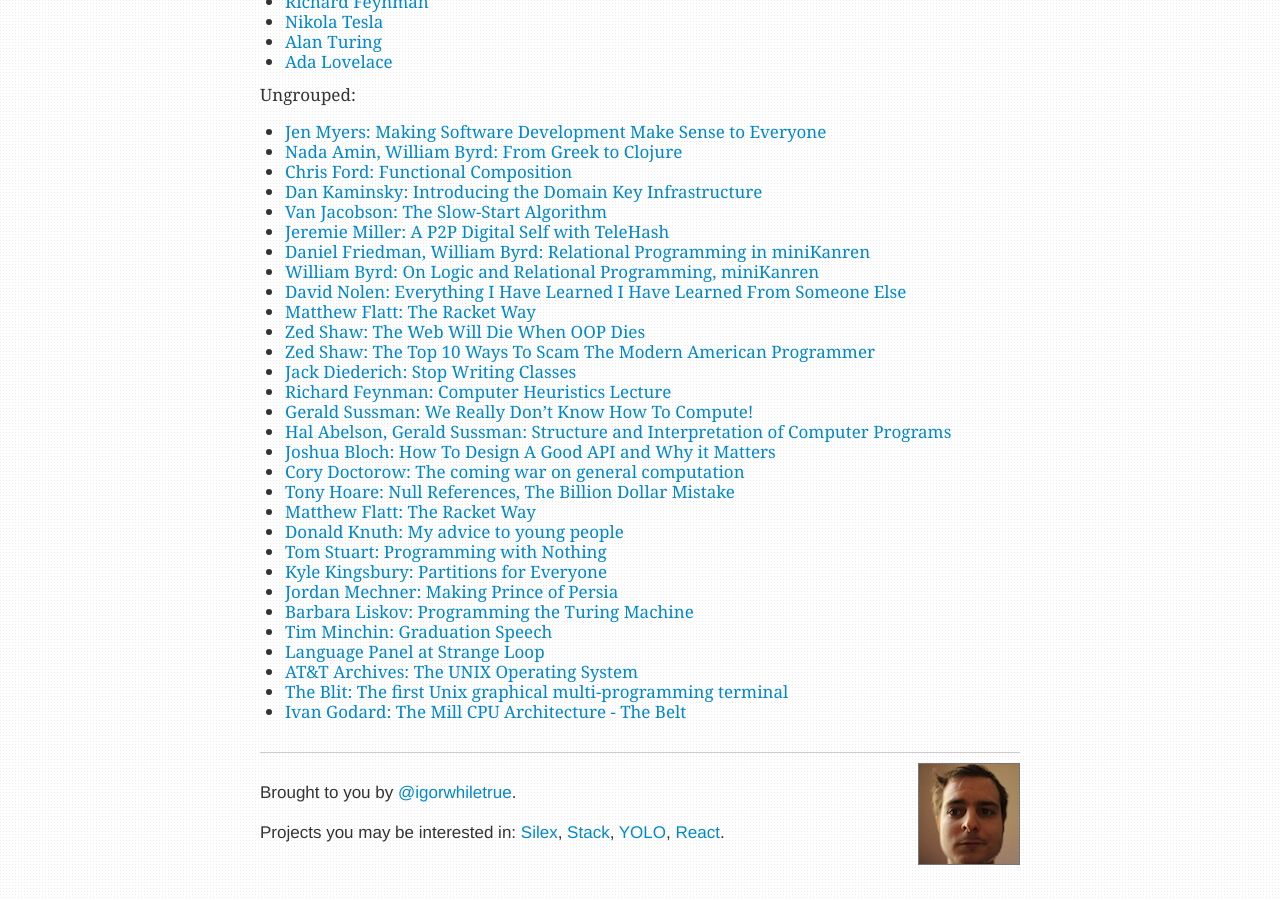
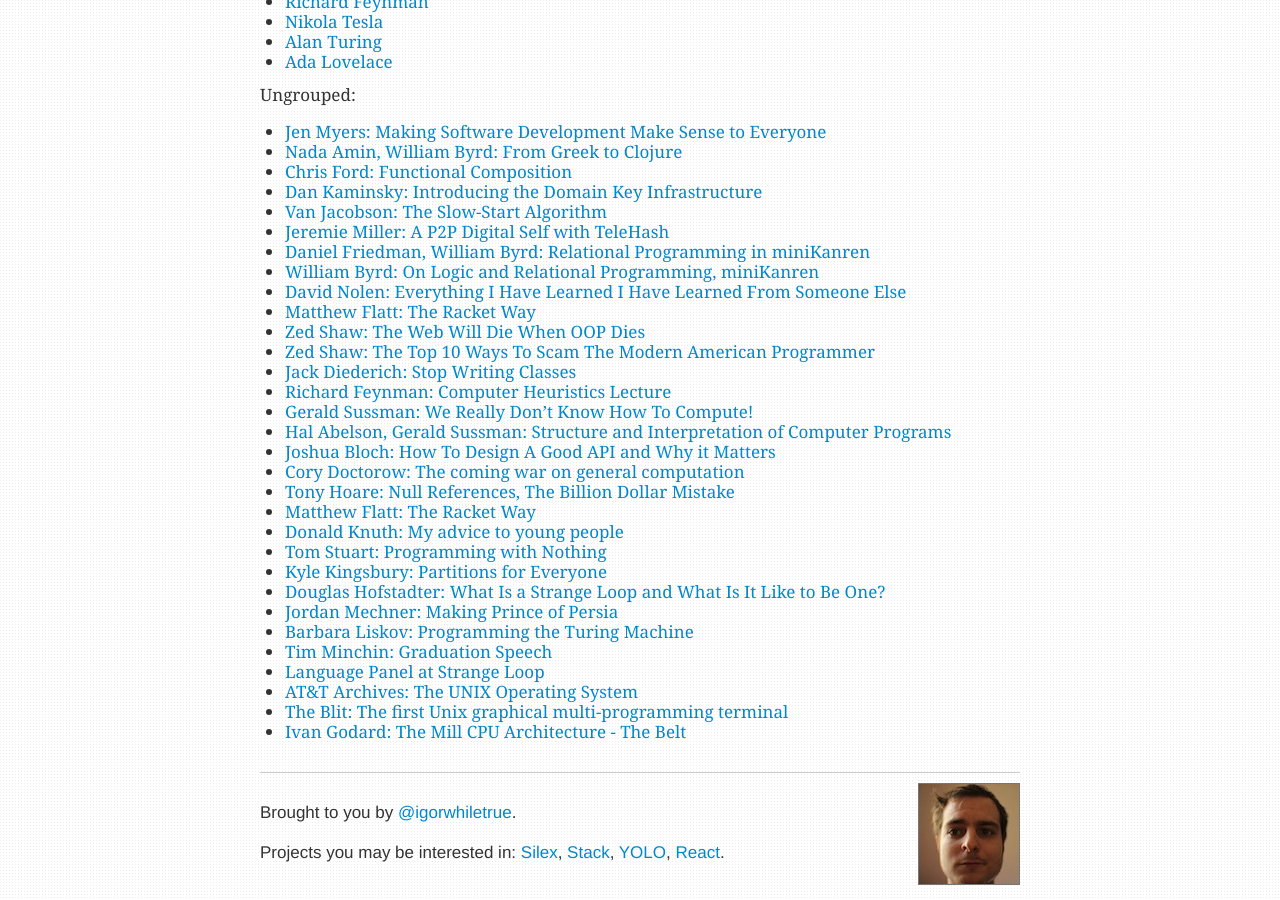
Before and after one commit to igorw/weblog, a Jekyll site: the page built from videoshelf.md, in a window 1280 px wide and 900 px high, scrolled down 843 px. Built offline with Jekyll 4.4.1, drawn with Linux system fonts in a browser that asks for light colours; Markdown is read by kramdown in place of the engine named in the settings.

Commit message:
add hofstadter

```diff
--- a/videoshelf.md
+++ b/videoshelf.md
@@ -75,6 +75,7 @@
 * [Donald Knuth: My advice to young people](https://www.youtube.com/watch?v=75Ju0eM5T2c)
 * [Tom Stuart: Programming with Nothing](http://rubymanor.org/3/videos/programming_with_nothing/)
 * [Kyle Kingsbury: Partitions for Everyone](http://www.infoq.com/presentations/partitioning-comparison)
+* [Douglas Hofstadter: What Is a Strange Loop and What Is It Like to Be One?](http://www.infoq.com/presentations/strange-loop-keynote)
 * [Jordan Mechner: Making Prince of Persia](https://vimeo.com/53918011)
 * [Barbara Liskov: Programming the Turing Machine](https://www.youtube.com/watch?v=ibRar7sWulM)
 * [Tim Minchin: Graduation Speech](https://www.youtube.com/watch?v=yoEezZD71sc)
```
